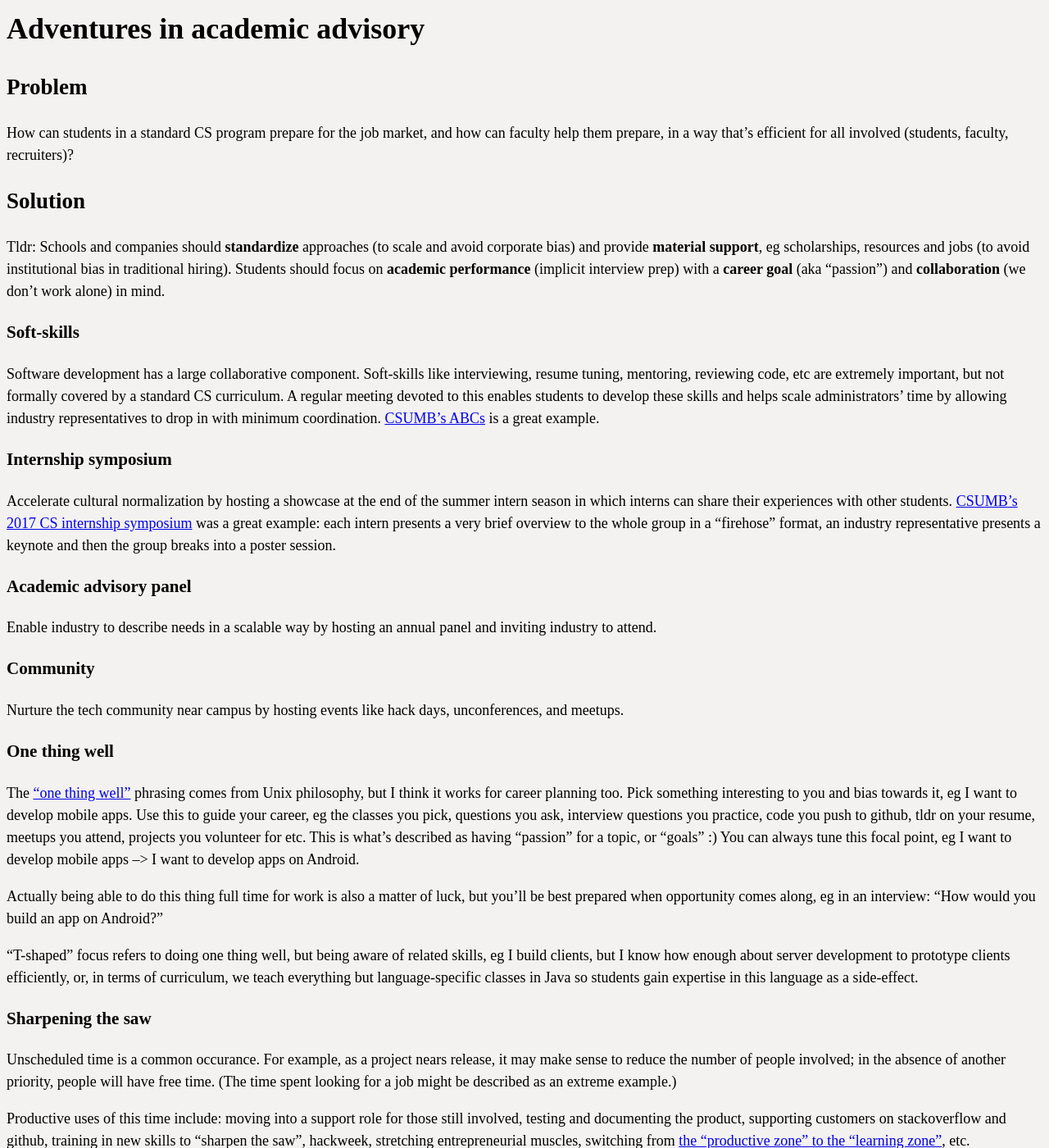
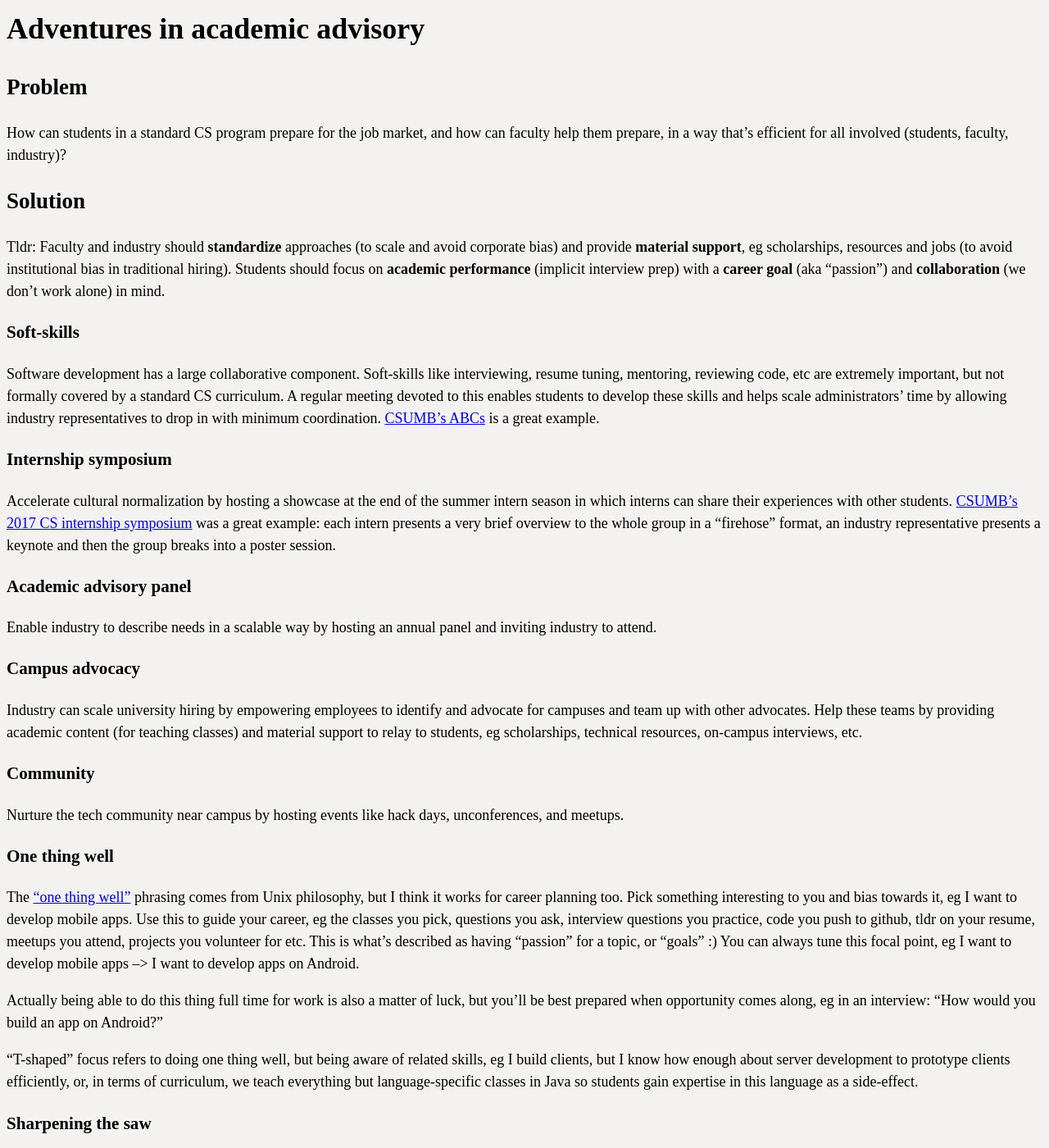
Before and after one commit to erikeldridge/erikeldridge.github.com, a Jekyll site: the page built from _posts/2013-03-21-academic-advisory.md, in a window 1280 px wide and 1400 px high. Shown: the whole window at 82% size. Built offline with Jekyll 4.4.1, drawn with Linux system fonts in a browser that asks for light colours; nearby versions of some CDN libraries.

Commit message:
Describe campus advocacy

```diff
--- a/_posts/2013-03-21-academic-advisory.md
+++ b/_posts/2013-03-21-academic-advisory.md
@@ -9,11 +9,11 @@ tags: academic advisory
 
 ## Problem
 
-How can students in a standard CS program prepare for the job market, and how can faculty help them prepare, in a way that's efficient for all involved (students, faculty, recruiters)?
+How can students in a standard CS program prepare for the job market, and how can faculty help them prepare, in a way that's efficient for all involved (students, faculty, industry)?
 
 ## Solution
 
-Tldr: Schools and companies should **standardize** approaches (to scale and avoid corporate bias) and provide **material support**, eg scholarships, resources and jobs (to avoid institutional bias in traditional hiring). Students should focus on **academic performance** (implicit interview prep) with a **career goal** (aka "passion") and **collaboration** (we don't work alone) in mind.
+Tldr: Faculty and industry should **standardize** approaches (to scale and avoid corporate bias) and provide **material support**, eg scholarships, resources and jobs (to avoid institutional bias in traditional hiring). Students should focus on **academic performance** (implicit interview prep) with a **career goal** (aka "passion") and **collaboration** (we don't work alone) in mind.
 
 ### Soft-skills
 
@@ -26,6 +26,10 @@ Accelerate cultural normalization by hosting a showcase at the end of the summer
 ### Academic advisory panel
 
 Enable industry to describe needs in a scalable way by hosting an annual panel and inviting industry to attend.
+
+### Campus advocacy
+
+Industry can scale university hiring by empowering employees to identify and advocate for campuses and team up with other advocates. Help these teams by providing academic content (for teaching classes) and material support to relay to students, eg scholarships, technical resources, on-campus interviews, etc.
 
 ### Community
 
```
Also changed, not shown: other parts of _posts/2013-03-21-academic-advisory.md (+1 -1 lines).
